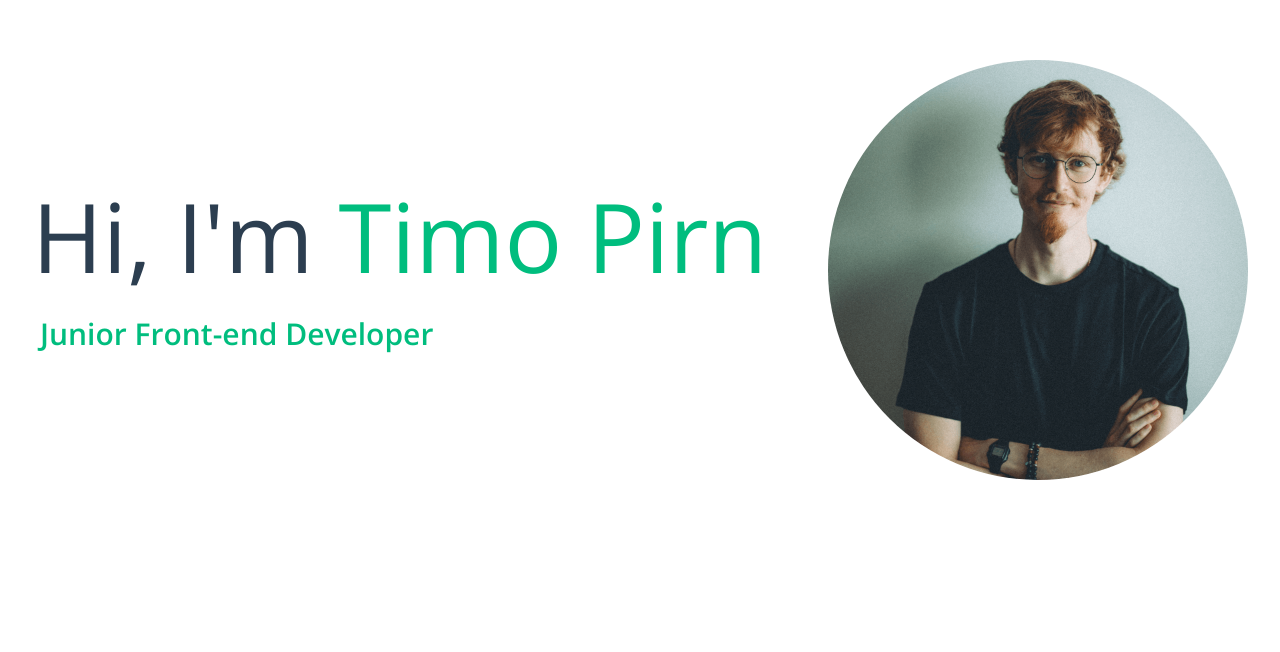
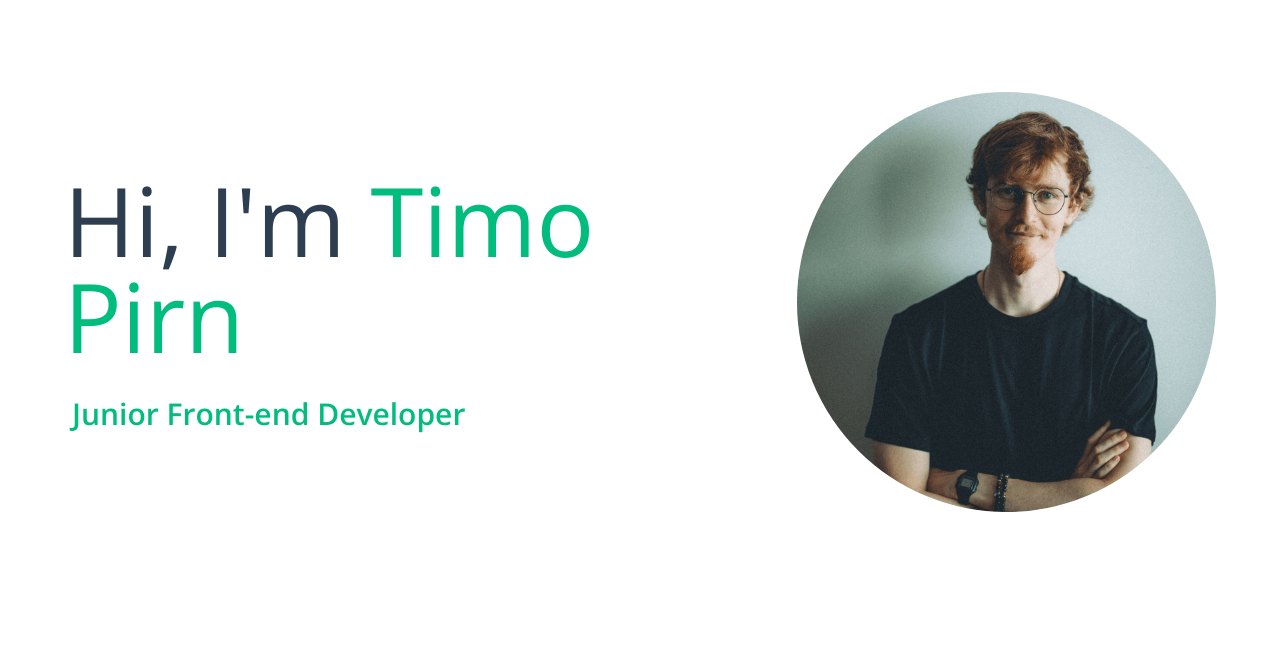
Before and after one commit to TimTimDev/dev-portfolio, a Vue app: page / in a window 1280 px wide. Shown: the part 148-800 px from the top of the page. Built offline with nearby package versions, Linux system fonts and the light colour scheme.

Commit message:
removed unused components; added styling; added new components

```diff
--- a/src/App.vue
+++ b/src/App.vue
@@ -1,26 +1,27 @@
 <script setup>
-import { RouterLink, RouterView } from 'vue-router'
 import HelloWorld from './components/HelloWorld.vue'
+import AboutMe from './components/AboutMe.vue'
 import Projects from './components/Projects.vue';
 import LogoCarousel from './components/LogoCarousel.vue';
+import Header from './components/Header.vue';
+import Footer from './components/Footer.vue';
 </script>
 
 <template>
-  <!--
-  <header>
-    <nav>
-      <RouterLink to="/" class="text-green">Home</RouterLink>
-      <RouterLink to="/about" class="text-green">Projects</RouterLink>
-    </nav>
 
+  <header class="max-w-7xl my-0 mx-auto px-8 sticky top-0 z-50">
+    <Header />
   </header>
-  -->
-  <div class="flex flex-col items-center text-center font-sans">
+
+  <div class="max-w-7xl my-0 mx-auto p-8 flex flex-col items-center text-center font-sans">
     <HelloWorld />
+    <AboutMe />
     <Projects />
     <LogoCarousel />
-
   </div>
 
-  <RouterView />
+  <footer>
+    <Footer />
+  </footer>
+
 </template>
```
